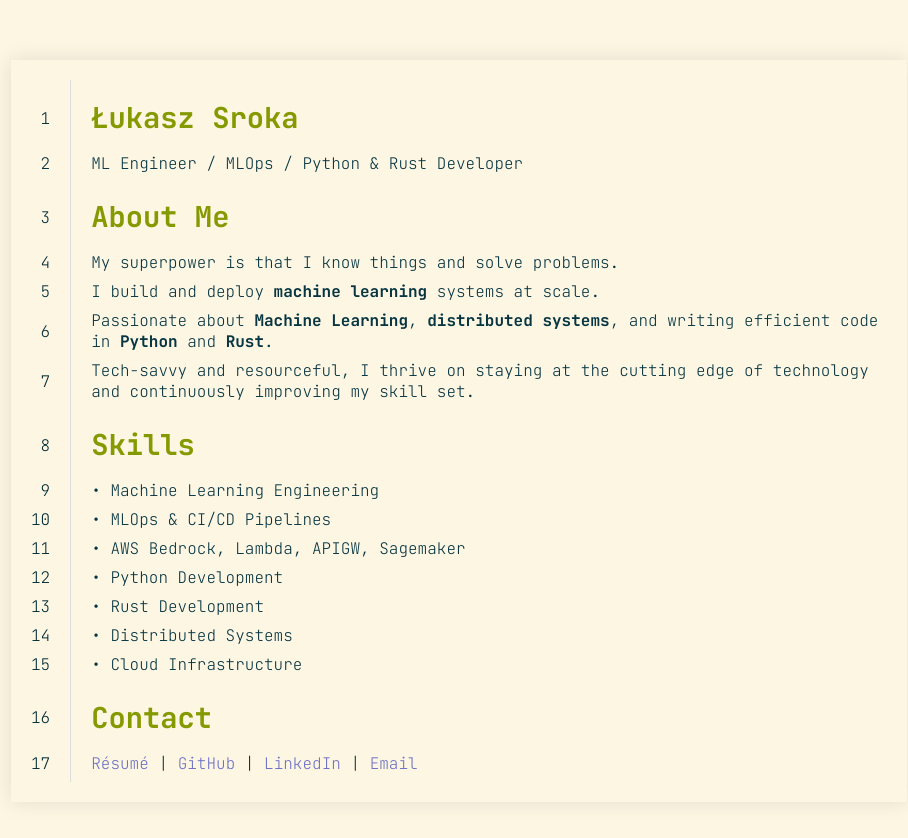
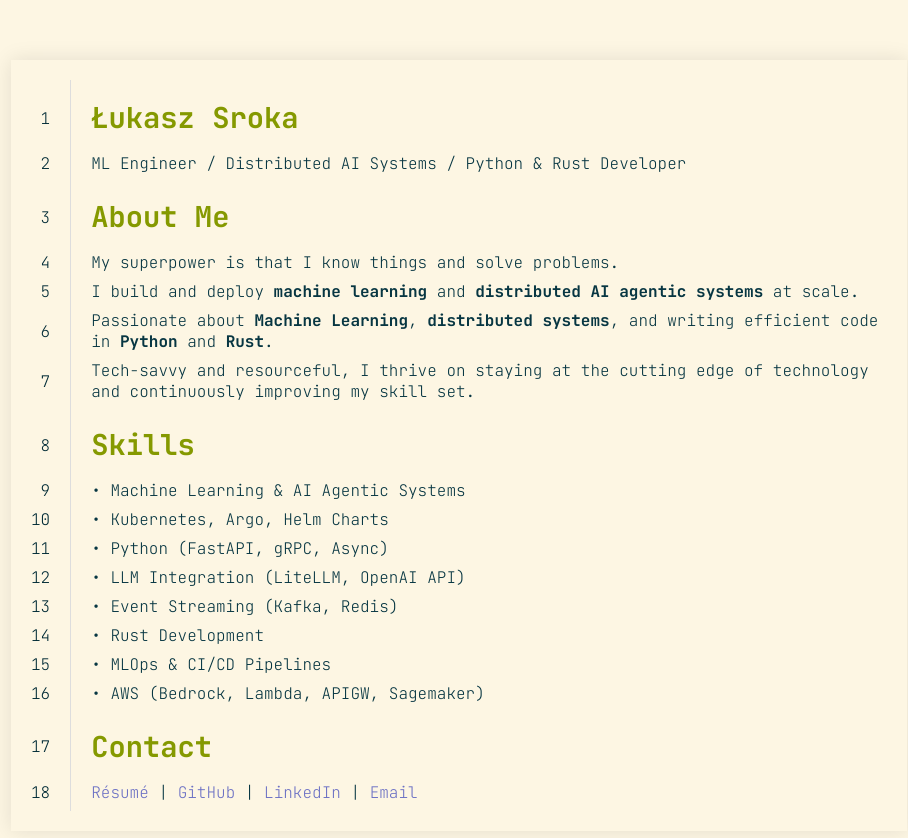
Before and after one commit to louqash/personal_webpage, a plain HTML site: page index.html in a window 1280 px wide. Shown: the whole page, without its empty margins (181-1089 px from the left). Drawn offline with Linux system fonts and the light colour scheme.

Commit message:
feat: update info

```diff
--- a/index.html
+++ b/index.html
@@ -18,22 +18,23 @@
         <div class="line-numbers" id="lineNumbers"></div>
         <div id="mainContent">
             <h1><b>Łukasz Sroka</b></h1>
-            <p id="short-desc">ML Engineer / MLOps / Python & Rust Developer</p>
+            <p id="short-desc">ML Engineer / Distributed AI Systems / Python & Rust Developer</p>
 
             <h2>About Me</h2>
             <p>My superpower is that I know things and solve problems.</p>
-            <p>I build and deploy <b>machine learning</b> systems at scale.</p>
+            <p>I build and deploy <b>machine learning</b> and <b>distributed AI agentic systems</b> at scale.</p>
             <p>Passionate about <b>Machine Learning</b>, <b>distributed systems</b>, and writing efficient code in <b>Python</b> and <b>Rust</b>.</p>
             <p>Tech-savvy and resourceful, I thrive on staying at the cutting edge of technology and continuously improving my skill set.</p>
 
             <h2>Skills</h2>
-            <p>• Machine Learning Engineering</p>
+            <p>• Machine Learning & AI Agentic Systems</p>
+            <p>• Kubernetes, Argo, Helm Charts</p>
+            <p>• Python (FastAPI, gRPC, Async)</p>
+            <p>• LLM Integration (LiteLLM, OpenAI API)</p>
+            <p>• Event Streaming (Kafka, Redis)</p>
+            <p>• Rust Development</p>
             <p>• MLOps & CI/CD Pipelines</p>
-            <p>• AWS Bedrock, Lambda, APIGW, Sagemaker</p>
-            <p>• Python Development</p>
-            <p>• Rust Development</p>
-            <p>• Distributed Systems</p>
-            <p>• Cloud Infrastructure</p>
+            <p>• AWS (Bedrock, Lambda, APIGW, Sagemaker)</p>
 
             <h2>Contact</h2>
             <p>
```
